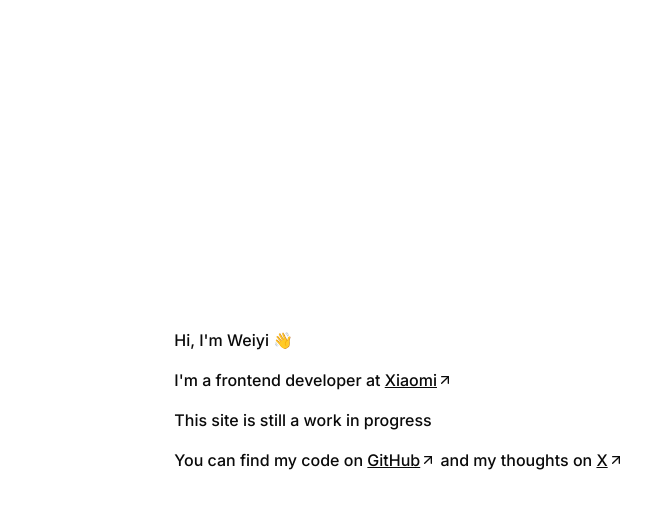
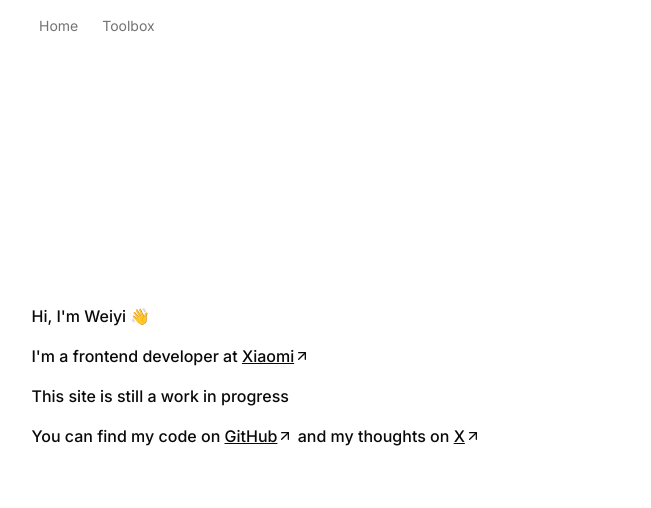
Before and after one commit to Johnson1602/willxuu-site, a Next.js app: page / in a window 1280 px wide. Shown: the top 508 px of the page, without its empty margins (241-892 px from the left). Built offline with nearby package versions, Linux system fonts and the light colour scheme.

Commit message:
feat: add header & polish some styles

```diff
--- a/src/app/layout.tsx
+++ b/src/app/layout.tsx
@@ -4,6 +4,7 @@ import { Geist, Geist_Mono, Inter } from 'next/font/google'
 import { Analytics } from '@vercel/analytics/react'
 
 import { ThemeProvider } from '@/components/theme-provider'
+import { Header } from '@/components/header'
 
 import '@/styles/globals.css'
 
@@ -36,7 +37,8 @@ export default function RootLayout({
         suppressHydrationWarning
       >
         <ThemeProvider>
-          {children}
+          <Header />
+          <main className='max-w-3xl mx-auto px-6 pt-16'>{children}</main>
           <Analytics />
         </ThemeProvider>
       </body>
--- a/src/app/page.tsx
+++ b/src/app/page.tsx
@@ -13,16 +13,20 @@ export default function Page() {
   }
 
   return (
-    <div className='min-h-screen flex flex-col items-center justify-center'>
-      <div className='flex flex-col font-medium max-w-xl gap-y-2 md:gap-y-4 px-6'>
-        <p>Hi, I&apos;m Weiyi <span className={styles.waveHand}>👋</span></p>
+    <div className='min-h-[calc(100vh-4rem)] flex flex-col justify-center'>
+      <div className='flex flex-col font-medium mb-28 gap-y-2 md:gap-y-4'>
+        <p>
+          Hi, I&apos;m Weiyi <span className={styles.waveHand}>👋</span>
+        </p>
         <p>
           I&apos;m a frontend developer at{' '}
           <a
             href='https://www.mi.com/global/'
             target='_blank'
             className='inline-flex items-center underline'
-            onClick={() => handleExternalLinkClick('Xiaomi', 'https://www.mi.com/global/')}
+            onClick={() =>
+              handleExternalLinkClick('Xiaomi', 'https://www.mi.com/global/')
+            }
           >
             Xiaomi <ArrowUpRight size={16} />
           </a>
@@ -34,7 +38,12 @@ export default function Page() {
             href='https://github.com/Johnson1602'
             target='_blank'
             className='inline-flex items-center underline'
-            onClick={() => handleExternalLinkClick('GitHub', 'https://github.com/Johnson1602')}
+            onClick={() =>
+              handleExternalLinkClick(
+                'GitHub',
+                'https://github.com/Johnson1602'
+              )
+            }
           >
             GitHub <ArrowUpRight size={16} />
           </a>{' '}
@@ -43,7 +52,9 @@ export default function Page() {
             href='https://x.com/willxuu_'
             target='_blank'
             className='inline-flex items-center underline'
-            onClick={() => handleExternalLinkClick('X', 'https://x.com/willxuu_')}
+            onClick={() =>
+              handleExternalLinkClick('X', 'https://x.com/willxuu_')
+            }
           >
             X <ArrowUpRight size={16} />
           </a>
--- a/src/app/toolbox/layout.tsx
+++ b/src/app/toolbox/layout.tsx
@@ -3,9 +3,5 @@ export default function ToolboxLayout({
 }: {
   children: React.ReactNode
 }) {
-  return (
-    <div className='min-h-screen flex flex-col items-center py-12 px-6'>
-      <div className='w-full max-w-2xl'>{children}</div>
-    </div>
-  )
+  return <div className='py-12'>{children}</div>
 }
--- /dev/null
+++ b/src/components/header.tsx
@@ -0,0 +1,22 @@
+import Link from 'next/link'
+
+export function Header() {
+  return (
+    <header className='fixed top-0 left-0 right-0 z-50 py-4 text-sm'>
+      <nav className='max-w-3xl mx-auto px-6 flex items-center gap-6'>
+        <Link
+          href='/'
+          className='text-muted-foreground hover:text-foreground transition-colors'
+        >
+          Home
+        </Link>
+        <Link
+          href='/toolbox'
+          className='text-muted-foreground hover:text-foreground transition-colors'
+        >
+          Toolbox
+        </Link>
+      </nav>
+    </header>
+  )
+}
--- a/src/styles/globals.css
+++ b/src/styles/globals.css
@@ -120,6 +120,9 @@
   * {
     @apply border-border outline-ring/50;
   }
+  html {
+    scrollbar-gutter: stable;
+  }
   body {
     @apply bg-background text-foreground;
   }
```
